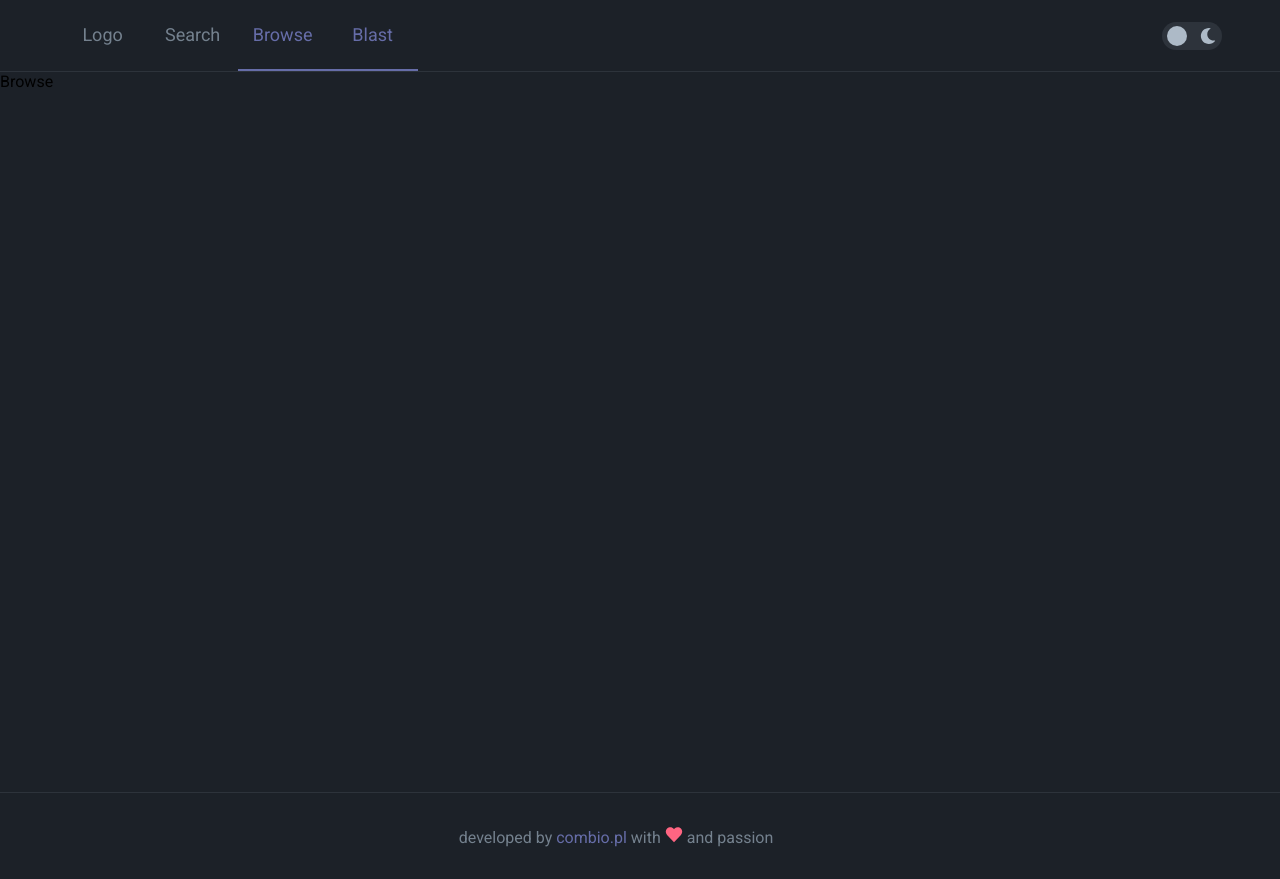
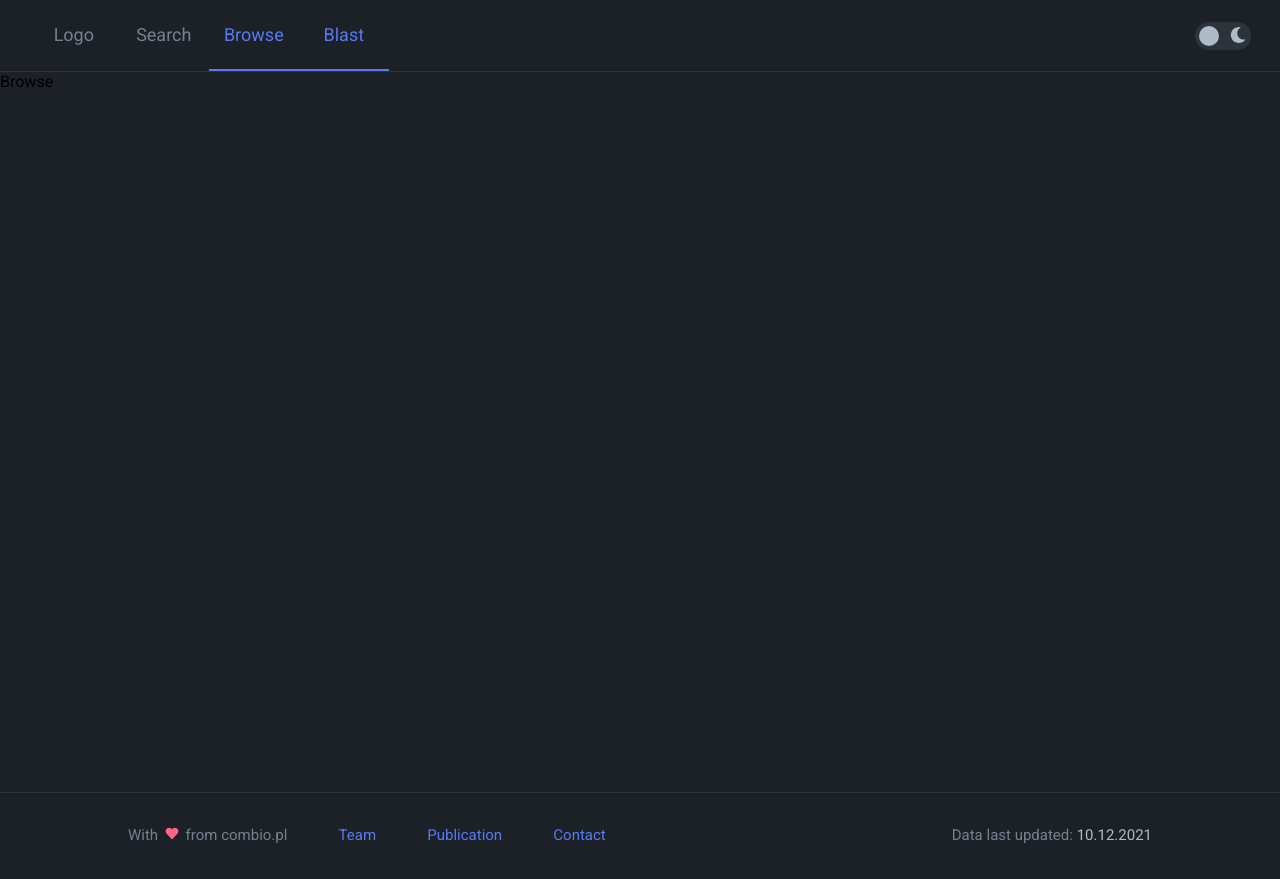
Before and after one commit to kmkvc3/bachelor, a Next.js app: page /browse in a window 1280 px wide. Built offline with nearby package versions, Linux system fonts and the light colour scheme.

Commit message:
new footer and adjusting colors

```diff
--- a/components/Navigation.module.css
+++ b/components/Navigation.module.css
@@ -25,3 +25,8 @@
 .navigation ul li.active p {
   color: var(--main-blue);
 }
+@media (max-width: 1540px) {
+  .navigation {
+    padding: 0 1.8rem;
+  }
+}
--- a/components/ThemeButton.module.css
+++ b/components/ThemeButton.module.css
@@ -1,7 +1,7 @@
 .wrapper {
-  width: 60px;
+  width: 56px;
   height: 28px;
-  padding: 0.3rem;
+  padding: 4px;
   position: relative;
   background-color: var(--main-light-dark);
   border: none;
@@ -11,7 +11,7 @@
   justify-content: space-between;
 }
 .wrapper svg {
-  margin: 0.1rem;
+  margin: 0.09rem 0.1rem;
   color: var(--primary-text);
 }
 .wrapper .circle {
@@ -19,13 +19,11 @@
   height: 20px;
   width: 20px;
   background-color: var(--primary-text);
-  left: 0;
-  margin: 0.3rem;
+  left: 4px;
   border-radius: 100%;
-  top: 0;
   position: absolute;
 }
 .wrapper .circle.active {
-  right: 0;
+  right: 4px;
   left: unset;
 }
--- a/components/footer/Footer.module.css
+++ b/components/footer/Footer.module.css
@@ -1,22 +1,38 @@
 .footer {
-    text-align: center;
-    color: var(--secondary-text);
-    border-top: 1px solid var(--main-light-dark);
-    padding: 2rem;
+  text-align: left;
+  color: var(--secondary-text);
+  border-top: 1px solid var(--main-light-dark);
+  padding: 2rem var(--content-padding);
+  display: flex;
+  flex-direction: row;
+  justify-content: space-between;
 }
 .footer img {
-    width: 18px;
-    color: #ff6582;
+  width: 14px;
+  margin: 0 3px;
+  color: #ff6582;
+}
+.footer span:nth-child(1) {
+  color: var(--secondary-text);
 }
 .footer span {
-    font-size: 16px;
+  font-size: 15px;
+  margin-right: 3.2rem;
+  color: var(--main-blue);
+  cursor: pointer;
 }
-.footer span:nth-child(1) {
-    margin-right: 3rem;
+.footer div:nth-of-type(2) span:nth-last-child(1) {
+  color: var(--secondary-text);
+  margin-right: 0;
+}
+.footer strong {
+  color: var(--primary-text);
+  font-weight: normal;
+  font-size: 15px;
 }
 .footer a {
-    text-decoration: none;
-    font-weight: normal;
-    font-size: 16px;
-    color: var(--main-blue)
+  text-decoration: none;
+  font-weight: normal;
+  font-size: 15px;
+  color: var(--secondary-text);
 }
--- a/components/footer/Footer.tsx
+++ b/components/footer/Footer.tsx
@@ -3,7 +3,22 @@ import styles from "./Footer.module.css";
 export default function Footer() {
   return (
     <footer className={styles.footer}>
-        <span>developed by <a target="_blank" href="http://www.combio.pl">combio.pl</a> with <img src="./heart.svg" alt="" /> and passion</span>
+      <div>
+        <span>
+          With <img src="./heart.svg" alt="" /> from{" "}
+          <a target="_blank" href="http://www.combio.pl">
+            combio.pl
+          </a>
+        </span>
+        <span>Team</span>
+        <span>Publication</span>
+        <span>Contact</span>
+      </div>
+      <div>
+        <span>
+          Data last updated: <strong>10.12.2021</strong>
+        </span>
+      </div>
     </footer>
   );
 }
--- a/components/search/TableBottom/TableBottom.module.css
+++ b/components/search/TableBottom/TableBottom.module.css
@@ -1,9 +1,9 @@
 .wrapper {
   display: flex;
   width: 100%;
-  padding: 4rem var(--content-padding) 4rem var(--content-padding);
+  padding: 3.5rem var(--content-padding) 6.3rem var(--content-padding);
   justify-content: space-between;
 }
 .wrapper div {
-    width: 160px;
+  width: 160px;
 }
--- a/components/table/Export.tsx
+++ b/components/table/Export.tsx
@@ -1,7 +1,9 @@
 import styles from "./Export.module.css"
+import { faArrowDown } from "@fortawesome/free-solid-svg-icons";
+import { FontAwesomeIcon } from "@fortawesome/react-fontawesome";
 
 export default function Export() {
   return <button className={styles.button}>
-      Export
+      Export <FontAwesomeIcon icon={faArrowDown} />
   </button>
 }
--- a/pages/app.css
+++ b/pages/app.css
@@ -30,7 +30,8 @@ body {
   --standard-font-size: 20px;
   --button-border: 1px;
   --button-border-color: #d3d2d2;
-  --main-blue: #4c5075;
+  /* --main-blue: #4c5075; */
+  --main-blue: #567af1;
   --searchbar-hover: #e4e4e4;
 }
 body.dark {
@@ -42,8 +43,8 @@ body.dark {
   --primary-text: #adbac7;
   --secondary-text: #74818e;
   --third-text: #7e8d9c;
-  --evidence-white-color: #adbac7;
+  --evidence-white-color: #becedb;
   --evidence-uniprot-color: #000000;
-  --main-blue: #666da8;
+  --main-blue: #567af1;
   --searchbar-hover: #3d4958;
 }
--- a/pages/search.tsx
+++ b/pages/search.tsx
@@ -1,7 +1,7 @@
 import Head from "next/head";
 import Layout from "../components/layout";
 import SearchSection from "../components/search/SearchSection";
-import { useState, useContext } from "react";
+import { useState } from "react";
 import TableSection from "../components/table/TableSection";
 import SearchIllustration from "../components/search/Ilustrations/SearchIllustration";
 import { getInteractions } from "../Api";
@@ -10,7 +10,6 @@ import { ToastContainer, toast } from "react-toastify";
 import "react-toastify/dist/ReactToastify.css";
 import { getDbDictonary } from "../Api";
 import TableBottom from "../components/search/TableBottom/TableBottom";
-import { ThemeContext } from "../ThemeContext";
 
 export async function getServerSideProps(context) {
   const availableFilters = await getDbDictonary();
@@ -40,7 +39,6 @@ export default function Search({ availableFilters }) {
   }, [
     genome_database,
     query,
-    type,
     evidence,
     assembly_level,
     molecule,
```
Also changed, not shown: components/table/Export.module.css (+9 -1 lines).
